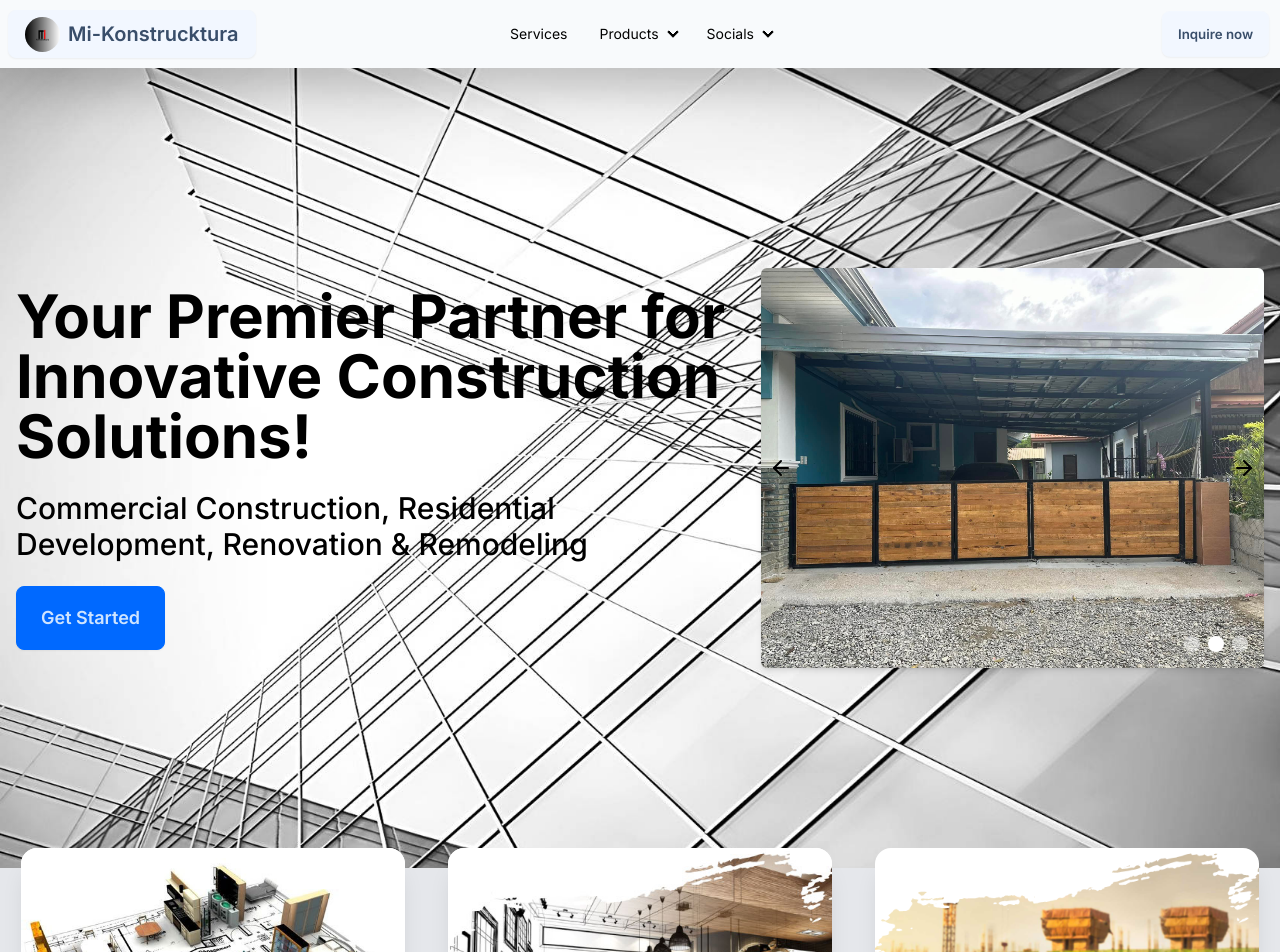
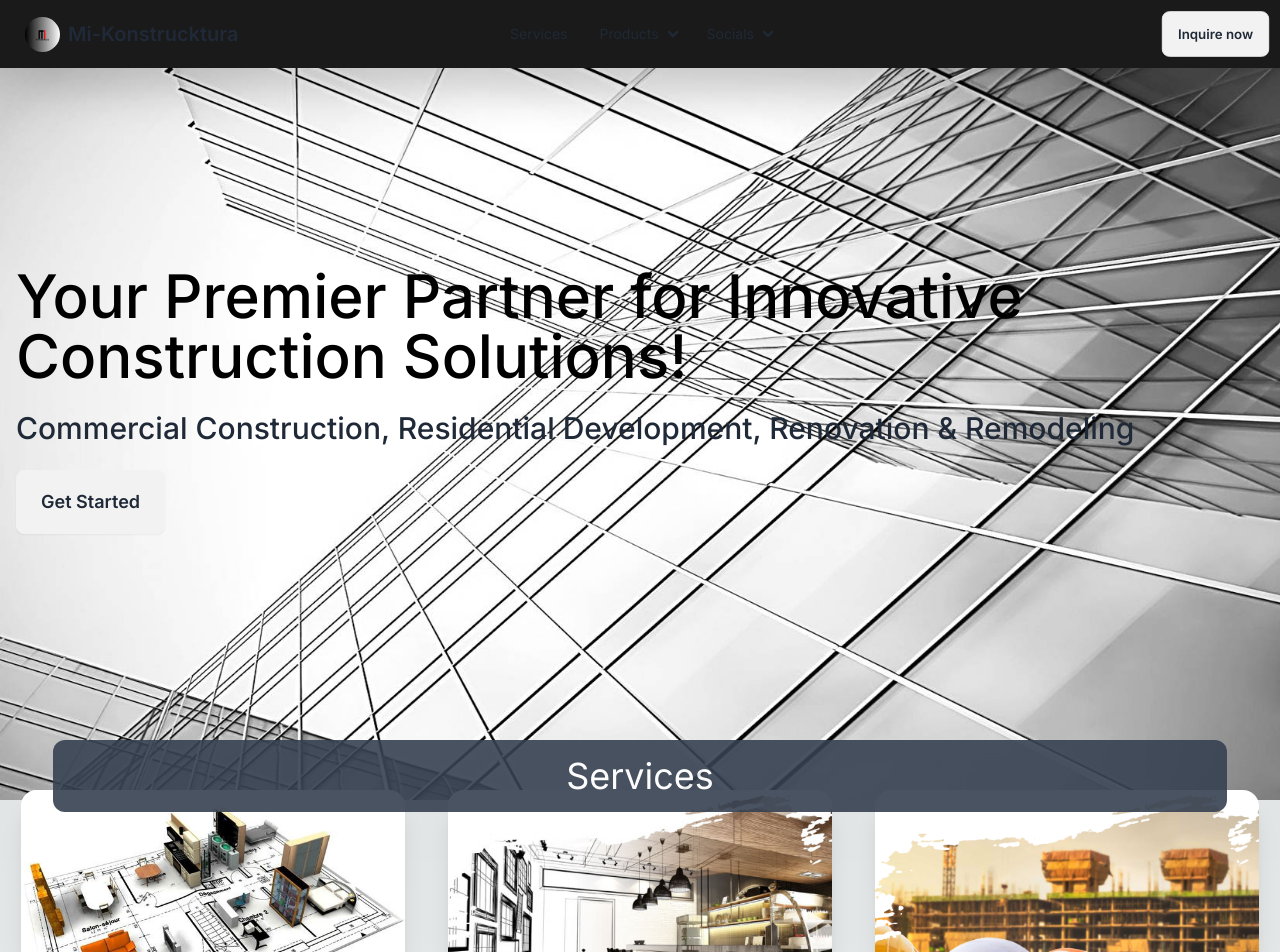
Before and after one commit to Noah202226/mi-konstraktura, a Next.js app: page / in a window 1280 px wide. Shown: the top 952 px of the page. Built offline with nearby package versions, Linux system fonts and the light colour scheme.

Commit message:
make darkmode to view ui

```diff
--- a/app/components/CardsContainer.jsx
+++ b/app/components/CardsContainer.jsx
@@ -3,7 +3,10 @@ import CardSection from "./CardSection";
 
 const CardsContainer = () => {
   return (
-    <div className="m-4 p-4">
+    <div className="m-4 ">
+      <p className=" text-white bg-gray-700 rounded-xl p-4 w-full mt-10 text-center text-4xl z-10 opacity-90 ">
+        Sample Products
+      </p>
       <CardSection
         title={"Gate"}
         description={"Modern gate"}
--- /dev/null
+++ b/app/components/DarkModeToggle.jsx
@@ -0,0 +1,18 @@
+// components/DarkModeToggle.js
+
+const DarkModeToggle = ({ darkMode, setDarkMode }) => {
+  const toggleDarkMode = () => {
+    setDarkMode(!darkMode);
+  };
+
+  return (
+    <button
+      onClick={toggleDarkMode}
+      className="btn btn-ghost btn-sm rounded-btn"
+    >
+      {darkMode ? "Light Mode" : "Dark Mode"}
+    </button>
+  );
+};
+
+export default DarkModeToggle;
--- a/app/components/Hero.jsx
+++ b/app/components/Hero.jsx
@@ -15,24 +15,24 @@ const Hero = () => {
     <div className="hero min-h-screen bg-hero bg-gray-400">
       <div className="hero-content flex-col-reverse lg:flex-row-reverse">
         {/* <FullBreedCarousel /> */}
-        <Slider
+        {/* <Slider
           images={images}
           containerWidth={containerWidth}
           containerHeight={containerHeight}
           autoSlideInterval={5000}
-        />
+        /> */}
 
-        <div className="text-black shadow-white">
-          <h1 className="text-4xl md:text-6xl font-bold stroke-yellow-400 fill-red-900">
+        <div>
+          <h1 className="text-4xl text-black textShadow text-Shadow md:text-6xl font-medium">
             Your Premier Partner for Innovative Construction Solutions!
           </h1>
 
-          <p className="py-6 text-xl md:text-3xl font-medium ">
+          <p className="py-6 text-gray-800 text-xl md:text-3xl font-medium ">
             Commercial Construction, Residential Development, Renovation &
             Remodeling
           </p>
 
-          <button className="btn btn-primary md:btn-lg stroke-yellow-400 fill-red-900">
+          <button className="btn  md:btn-lg stroke-yellow-400 fill-red-900">
             Get Started
           </button>
         </div>
--- a/app/components/Navbar.jsx
+++ b/app/components/Navbar.jsx
@@ -1,10 +1,11 @@
 import React from "react";
+import DarkModeToggle from "./DarkModeToggle";
 
-const Navbar = () => {
+const Navbar = ({ toggleTheme }) => {
   return (
-    <div className="navbar bg-slate-50 shadow-2xl sticky">
-      <div className="navbar-start text-black">
-        <div className="dropdown text-black">
+    <div className="navbar dark shadow-2xl z-50 fixed">
+      <div className="navbar-start ">
+        <div className="dropdown ">
           <div tabIndex={0} role="button" className="btn lg:hidden">
             <svg
               xmlns="http://www.w3.org/2000/svg"
@@ -23,7 +24,7 @@ const Navbar = () => {
           </div>
           <ul
             tabIndex={0}
-            className="menu menu-sm dropdown-content mt-3 z-[1] p-2 shadow bg-base-100 rounded-box w-52 text-black "
+            className="menu menu-sm dropdown-content mt-3 z-[1] p-2 shadow rounded-box w-52 "
           >
             <li>
               <a>Services</a>
@@ -60,7 +61,7 @@ const Navbar = () => {
             </li>
           </ul>
         </div>
-        <a className="btn  text-xl">
+        <a className="btn btn-ghost text-xl">
           {" "}
           <img
             src="mi-konstraktura logo.jpg"
@@ -70,7 +71,7 @@ const Navbar = () => {
           Mi-Konstrucktura
         </a>
       </div>
-      <div className="navbar-center hidden lg:flex text-black">
+      <div className="navbar-center hidden lg:flex ">
         <ul className="menu menu-horizontal px-1">
           <li>
             <a>Services</a>
--- a/app/components/ServicesCards.jsx
+++ b/app/components/ServicesCards.jsx
@@ -2,8 +2,11 @@ import React from "react";
 
 const ServicesCards = () => {
   return (
-    <div className="bg-transparent m-4 md:m-0 w-46 md:w-full flex-row md:flex items-center md:items-start justify-stretch md:justify-around md:mt-[-20px]">
-      <div className="card w-full md:w-96 mb-2 md:mb-0 bg-base-100 shadow-xl">
+    <div className="bg-transparent relative mt-10 m-1 md:m-0 w-46 md:w-full flex-row md:flex items-center md:items-start justify-stretch md:justify-around md:mt-[-10px]">
+      <p className="absolute text-white bg-gray-700 rounded-xl p-4 w-full md:w-11/12 text-center text-4xl z-10 opacity-90 mt-[-50px]">
+        Services
+      </p>
+      <div className="card w-full  md:w-96 mb-2 md:mb-0 bg-base-100 shadow-xl">
         <figure>
           <img src="/s1.jpg" alt="Build" className="services-card-image" />
         </figure>
--- a/app/globals.css
+++ b/app/globals.css
@@ -6,6 +6,25 @@
   --foreground-rgb: 0, 0, 0;
   --background-start-rgb: 214, 219, 220;
   --background-end-rgb: 255, 255, 255;
+
+  --bg: #1a1a1a;
+  --text: #ffffff;
+}
+
+.dark {
+  --bg: #1a1a1a;
+  --text: #ffffff;
+}
+
+.dark-mode {
+  background-color: var(--bg);
+  color: var(--text);
+}
+.navbar {
+  background-color: #1a1a1a;
+}
+.navbar ul {
+  background-color: #1a1a1a;
 }
 
 @media (prefers-color-scheme: dark) {
@@ -17,7 +36,7 @@
 }
 
 body {
-  color: rgb(var(--foreground-rgb));
+  /* color: rgb(var(--foreground-rgb)); */
   background: linear-gradient(
       to bottom,
       transparent,
@@ -88,6 +107,10 @@ body {
     width: 100%;
     height: 350px;
   }
+
+  .navbar li a {
+    z-index: 999;
+  }
 }
 
 /* .main-div {
--- a/app/layout.jsx
+++ b/app/layout.jsx
@@ -10,9 +10,9 @@ export const metadata = {
 
 export default function RootLayout({ children }) {
   return (
-    <html lang="en" data-theme="winter">
+    <html lang="en">
       <link rel="icon" href="/favicon.ico" sizes="any" />
-      <body className={inter.className}>{children}</body>
+      <body className={`${inter.className}`}>{children}</body>
     </html>
   );
 }
--- a/app/page.jsx
+++ b/app/page.jsx
@@ -1,3 +1,4 @@
+"use client";
 import Navbar from "./components/Navbar";
 import Hero from "./components/Hero";
 
@@ -9,10 +10,30 @@ import ServicesCards from "./components/ServicesCards";
 import Carousel from "./components/Carousel";
 import Slider from "./components/Slider";
 
+import { useState, useEffect } from "react";
+import DarkModeToggle from "./components/DarkModeToggle";
+
 export default function Home() {
+  const [theme, setTheme] = useState(
+    localStorage?.getItem("theme") ? localStorage?.getItem("theme") : "light"
+  );
+
+  const toggleTheme = (e) => {
+    if (e.target.checked) {
+      setTheme("dark");
+    } else {
+      setTheme("light");
+    }
+  };
+
+  useEffect(() => {
+    localStorage?.setItem("theme", theme);
+    const localTheme = localStorage.getItem("theme");
+    document.querySelector("html").setAttribute("data-theme", localTheme);
+  }, [theme]);
   return (
-    <div className="bg-gray-200 main-div">
-      <Navbar />
+    <div className="min-h-screen">
+      <Navbar toggleTheme={toggleTheme} />
 
       <Hero />
       <ServicesCards />
--- a/tailwind.config.js
+++ b/tailwind.config.js
@@ -1,5 +1,7 @@
 /** @type {import('tailwindcss').Config} */
 module.exports = {
+  mode: "jit",
+  darkMode: "class",
   content: [
     "./pages/**/*.{js,ts,jsx,tsx,mdx}",
     "./components/**/*.{js,ts,jsx,tsx,mdx}",
@@ -12,6 +14,17 @@ module.exports = {
         "gradient-conic":
           "conic-gradient(from 180deg at 50% 50%, var(--tw-gradient-stops))",
       },
+      textShadow: {
+        // prettier-ignore
+        "default": "0 2px 5px rgba(0, 0, 0, 0.5)",
+        lg: "0 5px 15px rgba(0, 0, 0, 0.5)",
+      },
+    },
+  },
+  variants: {
+    extend: {
+      backgroundColor: ["dark"],
+      textColor: ["dark"],
     },
   },
   daisyui: {
```
